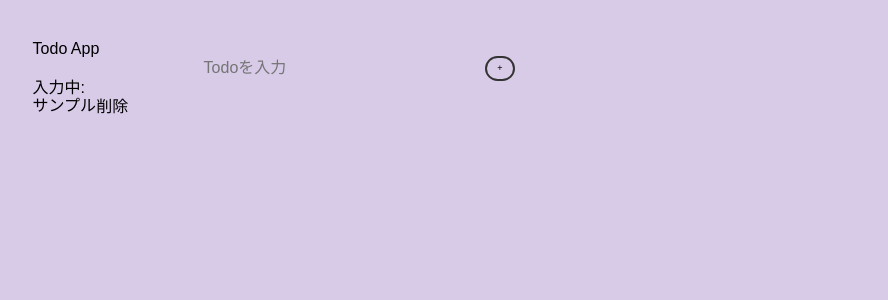
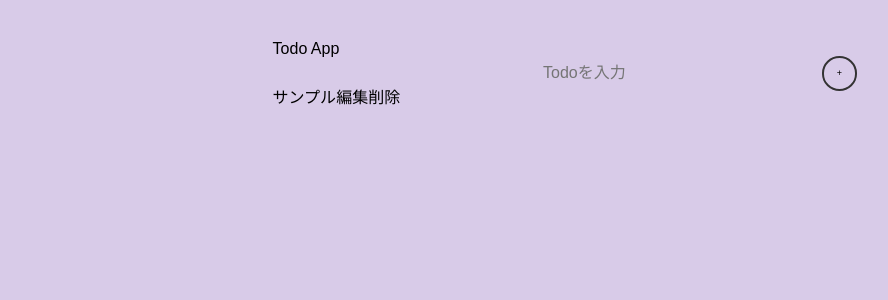
Before and after one commit to Mode-s/todo-app, a Next.js app: page / in a window 1280 px wide. Shown: the top 300 px of the page, without its empty margins (25-913 px from the left). Built offline with nearby package versions, Linux system fonts and the light colour scheme; a web font is replaced by a local one.

Commit message:
add style

```diff
--- a/src/app/globals.css
+++ b/src/app/globals.css
@@ -11,11 +11,13 @@ body {
 }
 
 body {
+  --background: #D8CBE8;
+
   min-height: 100dvh;
   display: flex;
   flex-direction: column;
   color: var(--foreground);
-  background: var(--background);
+  background-color: var(--background);
   font-family: var(--font-custom), sans-serif;
   -webkit-font-smoothing: antialiased;
   -moz-osx-font-smoothing: grayscale;
--- a/src/app/page.module.css
+++ b/src/app/page.module.css
@@ -11,15 +11,21 @@
 
   display: flex;
   flex-direction: column;
+  max-width: 800px;
+  width: 100%;
   min-height: 100dvh;
+  margin: 0 auto;
   padding: 40px 4.5%;
   font-family: var(--font-custom);
   background-color: var(--background);
 }
 
+.title {}
+
 .form {
   display: flex;
   justify-content: center;
+  margin: 0 auto;
   max-width: 480px;
   width: 100%;
   gap: 30px;
@@ -38,6 +44,29 @@
   animation: outlinePoyon 0.4s ease;
 }
 
+.submit {
+  display: block;
+  padding: 10px 13px;
+  outline: 2px solid #333;
+  border-radius: 100%;
+  font-size: 9px;
+  transition: transform 0.1s ease;
+}
+
+.submit:active {
+  transform: scale(1.2);
+}
+
+.list {
+  display: flex;
+  flex-direction: column;
+}
+
+.item {
+  display: flex;
+  align-items: center;
+}
+
 @keyframes outlinePoyon {
   0% {
     outline-offset: 0;
@@ -52,16 +81,3 @@
     outline-offset: 5px;
   }
 }
-
-.submit {
-  display: block;
-  padding: 5px 10px;
-  outline: 2px solid #333;
-  border-radius: 50px;
-  font-size: 9px;
-  transition: transform 0.1s ease;
-}
-
-.submit:active {
-  transform: scale(1.2);
-}
--- a/src/app/page.tsx
+++ b/src/app/page.tsx
@@ -6,23 +6,34 @@ import { useState } from 'react';
 // import Image from "next/image";
 import styles from './page.module.css';
 
+type Todo = {
+  id: string;
+  text: string;
+  done: boolean;
+  createdAt: number;
+}
+
+type Filter = 'all' | 'active' | 'done';
+
 export default function Home() {
   // 入力欄の文字を管理している。
   // inputValue = 現在の入力欄の値
   // setInputValue = inputValueを更新するための関数
   // useState('') = 最初の値は空です。と教えている。
   const [inputValue, setInputValue] = useState('');
+
   return (
     <main className={styles.main}>
-      <h1>Todo App</h1>
+      <h1 className={styles.title}>Todo App</h1>
       <form className={styles.form}>
         <input className={styles.input} type="text" value={inputValue} onChange={(e) => setInputValue(e.target.value)} placeholder="Todoを入力" />
         <button className={styles.submit} type="submit" >+</button>
       </form>
-      <p>入力中: {inputValue}</p>
-      <ul>
-        <li>
+      <ul className={styles.list}>
+        <li className={styles.item}>
+          <input type="checkbox" />
           <span>サンプル</span>
+          <button type="button">編集</button>
           <button type="button">削除</button>
         </li>
       </ul>
```
